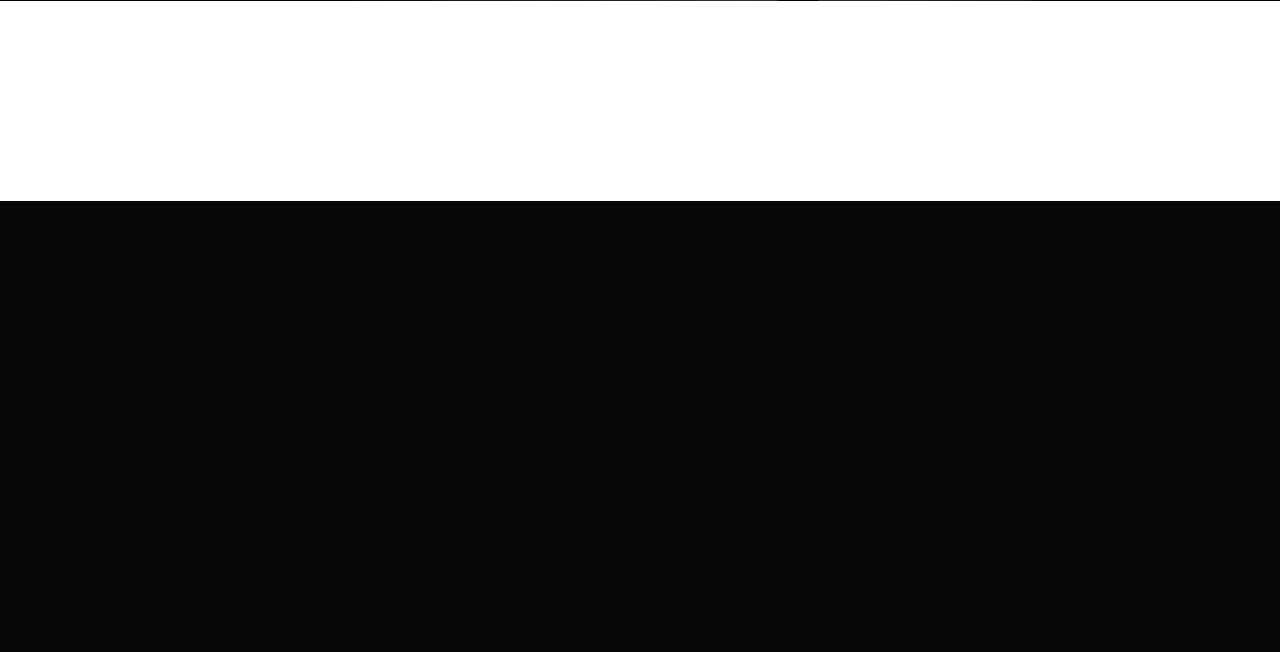
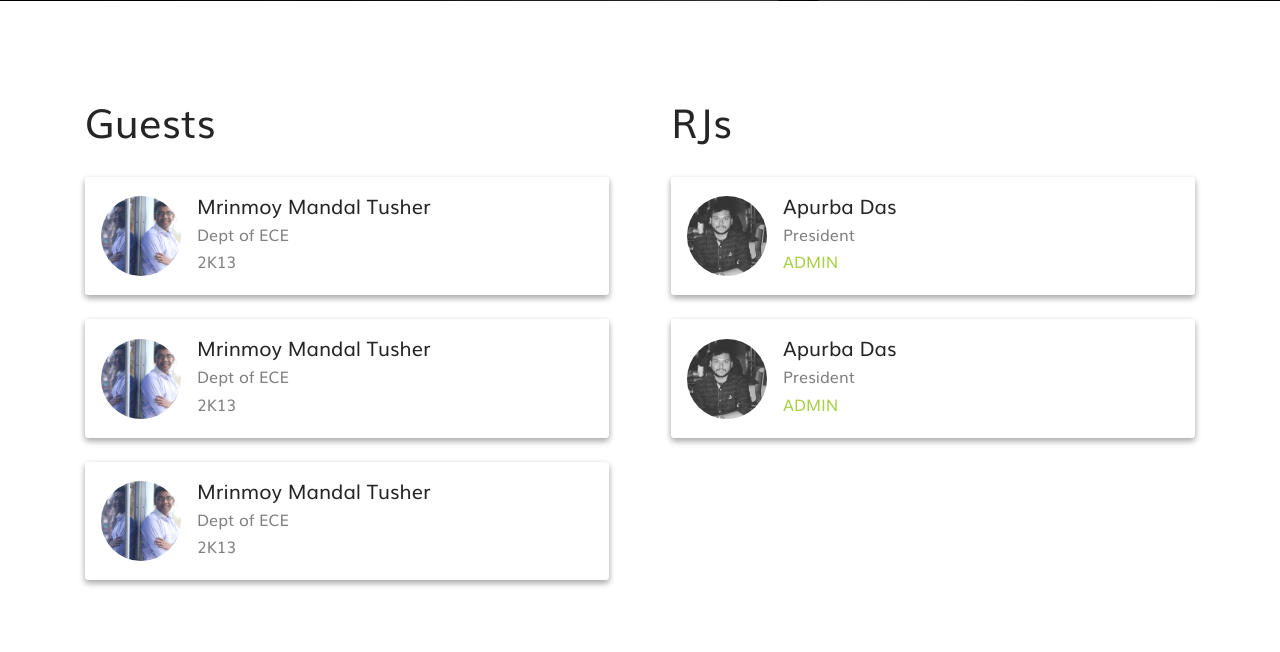
Before and after one commit to Showrin/kuet_radio, a PHP site: page /onAir.html in a window 1280 px wide. Shown: the part 599-1251 px from the top of the page. Before the commit the page ends 800 px from the top, so only its background shows below. Run offline with PHP 8.4, Linux system fonts and the light colour scheme; some libraries are stand-ins or nearby versions.

Commit message:
Add RJ and Guests description cards

```diff
--- a/css/styles.scss
+++ b/css/styles.scss
@@ -112,6 +112,25 @@ $black-dark: #252525;
     right: 0 !important;
 }
 
+.object_fit_cover {
+    object-fit: cover;
+}
+
+.card_img_thumbnail {
+    width: 5rem;
+    height: 5rem;
+    object-fit: cover;
+    object-position: top center;
+}
+
+.box_shadow_basic {
+    box-shadow: 0 3px 6px rgba(0,0,0,0.16), 0 3px 6px rgba(0,0,0,0.23);
+}
+
+.card_border_radius {
+    border-radius: .2rem;
+}
+
 
 
 
@@ -124,7 +143,7 @@ body {
 @include media-breakpoint-only(xs) {
     .navbar {
         background-color: $secondary;
-        box-shadow: 3px 6px 10px rgba($color: #000000, $alpha: .5);
+        box-shadow: 0 3px 6px rgba(0,0,0,0.16), 0 3px 6px rgba(0,0,0,0.23);
     }
 }
 
--- a/onAir.html
+++ b/onAir.html
@@ -54,7 +54,7 @@
         </div>
     </nav>
 
-    <div class="home_bg_cover d-flex align-items-center min_vh_75 position-absolute w-100">
+    <div class="home_bg_cover d-flex align-items-center min_vh_75 position-relative w-100">
         <div class="container h-100">
             <div class="row">
                 <div class="col-12 text-center">
@@ -95,6 +95,76 @@
         </div>
     </div>
 
+    <div class="container my-5">
+        <div class="row">
+            <div class="col-12 col-sm-6">
+                <div class="row pr-sm-0 pr-md-3">
+                    <div class="col-12 mt-5 mb-4">
+                        <h1 class="text_dark">Guests</h1>
+                    </div>
+                    <div class="col-12">
+                        <div class="media box_shadow_basic p-3 card_border_radius mb-4">
+                            <img src="img/2. Mrinmoy Mandal Tushar.jpg" class="align-self-center mr-3 card_img_thumbnail rounded-circle">
+                            <div class="media-body text_dark">
+                                <h5>Mrinmoy Mandal Tusher</h5>
+                                <h6 class="text-black-50">Dept of ECE</h6>
+                                <h6 class="text-uppercase text-black-50">2k13</h6>
+                            </div>
+                        </div>
+                    </div>
+                    <div class="col-12">
+                        <div class="media box_shadow_basic p-3 card_border_radius mb-4">
+                            <img src="img/2. Mrinmoy Mandal Tushar.jpg" class="align-self-center mr-3 card_img_thumbnail rounded-circle">
+                            <div class="media-body text_dark">
+                                <h5>Mrinmoy Mandal Tusher</h5>
+                                <h6 class="text-black-50">Dept of ECE</h6>
+                                <h6 class="text-uppercase text-black-50">2k13</h6>
+                            </div>
+                        </div>
+                    </div>
+                    <div class="col-12">
+                        <div class="media box_shadow_basic p-3 card_border_radius mb-4">
+                            <img src="img/2. Mrinmoy Mandal Tushar.jpg" class="align-self-center mr-3 card_img_thumbnail rounded-circle">
+                            <div class="media-body text_dark">
+                                <h5>Mrinmoy Mandal Tusher</h5>
+                                <h6 class="text-black-50">Dept of ECE</h6>
+                                <h6 class="text-uppercase text-black-50">2k13</h6>
+                            </div>
+                        </div>
+                    </div>
+                </div>
+            </div>
+
+            <div class="col-12 col-sm-6">
+                <div class="row pl-sm-0 pl-md-3">
+                    <div class="col-12 mt-5 mb-4">
+                        <h1 class="text_dark">RJs</h1>
+                    </div>
+                    <div class="col-12">
+                        <div class="media box_shadow_basic p-3 card_border_radius mb-4">
+                            <img src="img/3. Apurba Dash.jpg" class="align-self-center mr-3 card_img_thumbnail rounded-circle">
+                            <div class="media-body text_dark">
+                                <h5>Apurba Das</h5>
+                                <h6 class="text-black-50">President</h6>
+                                <h6 class="text-uppercase text-primary">Admin</h6>
+                            </div>
+                        </div>
+                    </div>
+                    <div class="col-12">
+                        <div class="media box_shadow_basic p-3 card_border_radius mb-4">
+                            <img src="img/3. Apurba Dash.jpg" class="align-self-center mr-3 card_img_thumbnail rounded-circle">
+                            <div class="media-body text_dark">
+                                <h5>Apurba Das</h5>
+                                <h6 class="text-black-50">President</h6>
+                                <h6 class="text-uppercase text-primary">Admin</h6>
+                            </div>
+                        </div>
+                    </div>
+                </div>
+            </div>
+        </div>
+    </div>
+
     <audio id="theme-song-player">
         <source src="/audios/KUET_RADIO_Intro_song_short.m4a">
     </audio>
```
Also changed, not shown: css/styles.css, img/2. Mrinmoy Mandal Tushar.jpg (added), img/3. Apurba Dash.jpg (added).
